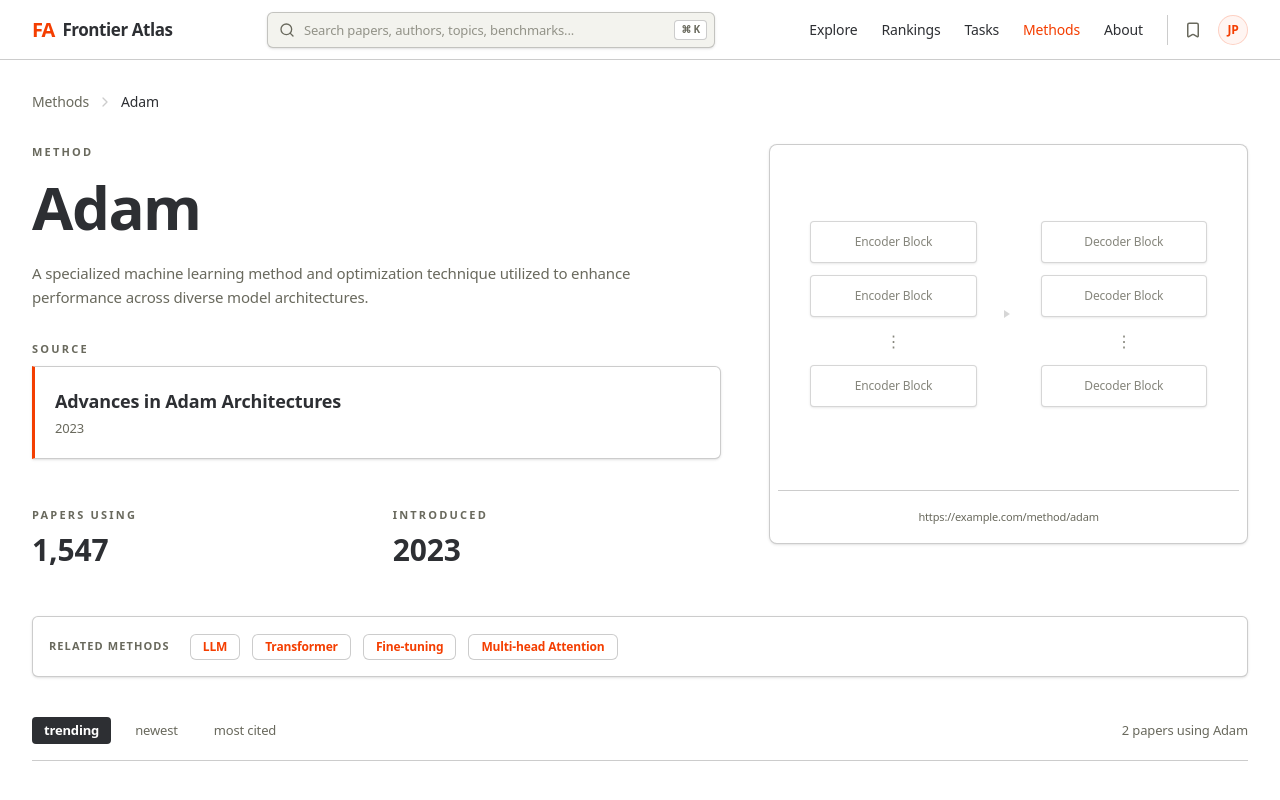
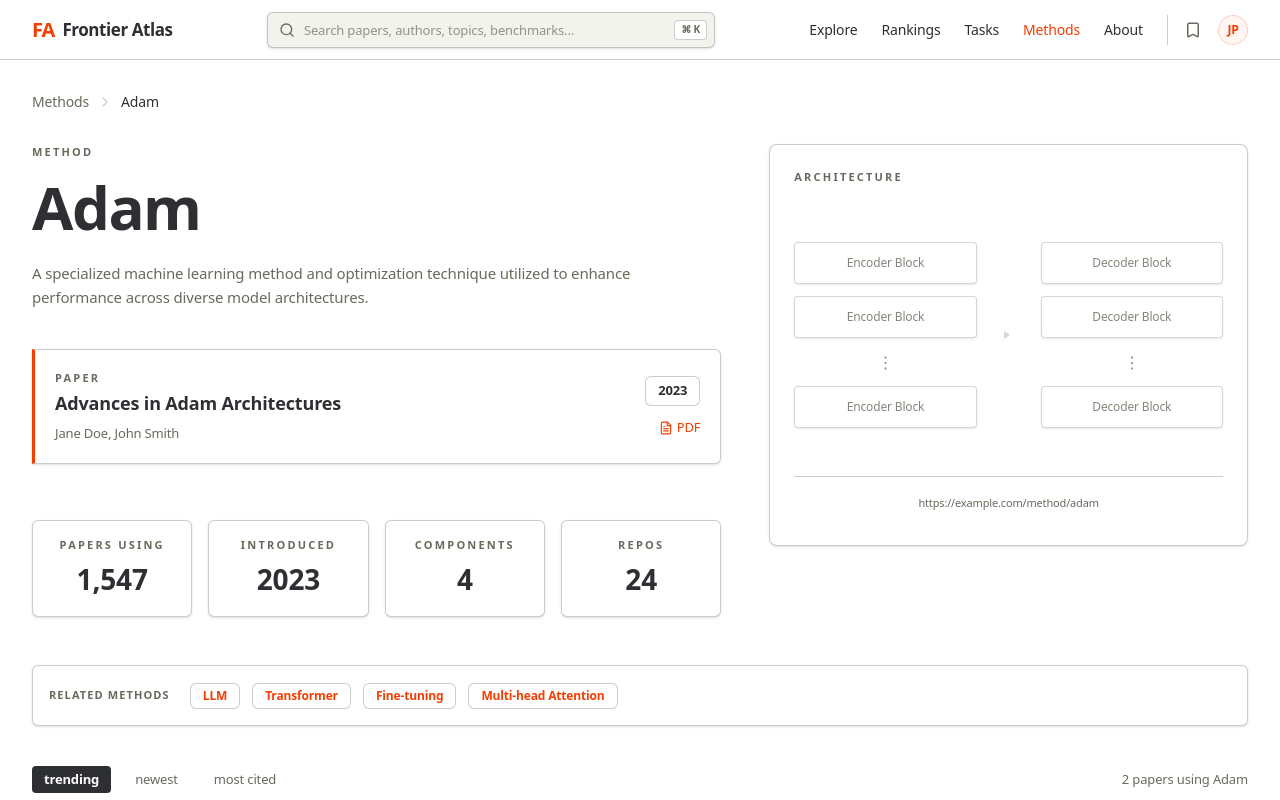
Before and after one commit to abhayXdev/FrontierAtlas-Method, a Next.js app: page /methods/adam in a window 1280 px wide. Shown: the top 800 px of the page. Built offline with nearby package versions, Linux system fonts and the light colour scheme.

Commit message:
feat: apply Stitch layout updates using project schema

```diff
--- a/src/app/methods/[slug]/page.tsx
+++ b/src/app/methods/[slug]/page.tsx
@@ -88,38 +88,60 @@ export default async function MethodDetailPage({
             </div>
 
             <div className="mb-10">
-              <span className="block text-[11px] font-bold text-secondary uppercase mb-2 tracking-[0.2em]">
-                Source
-              </span>
-              <div className="border border-default border-l-[3px] border-l-brand p-5 bg-surface rounded-r-md shadow-sm">
+              <div className="bg-surface border border-default border-l-[3px] border-l-brand p-5 rounded-r-md shadow-sm flex flex-col sm:flex-row justify-between items-start sm:items-center gap-4 mt-2">
                 {sourcePaper ? (
-                  <div className="flex flex-col gap-1">
-                    <Link href={`/paper/${sourcePaper.id}`} className="text-primary font-bold text-lg hover:text-brand transition-colors">
-                      {sourcePaper.title}
-                    </Link>
-                    <span className="text-[13px] text-secondary font-medium">{sourcePaper.date.split('-')[0]}</span>
-                  </div>
+                  <>
+                    <div>
+                      <span className="block text-[11px] font-bold text-secondary uppercase mb-1 tracking-[0.2em]">PAPER</span>
+                      <Link href={`/paper/${sourcePaper.id}`} className="text-lg font-bold text-primary leading-snug hover:text-brand transition-colors">
+                        {sourcePaper.title}
+                      </Link>
+                      <div className="text-[13px] text-secondary mt-2">{sourcePaper.authors.slice(0, 4).join(", ")}{sourcePaper.authors.length > 4 ? " et al." : ""}</div>
+                    </div>
+                    <div className="flex flex-col items-end gap-2 shrink-0">
+                      <span className="bg-surface border border-default text-primary px-3 py-1 rounded-md text-[13px] font-semibold">{sourcePaper.date.split('-')[0]}</span>
+                      <Link href={`/paper/${sourcePaper.id}`} className="flex items-center gap-1 text-brand hover:underline text-[13px] font-medium mt-1">
+                        <FileText className="w-3.5 h-3.5" /> PDF
+                      </Link>
+                    </div>
+                  </>
                 ) : (
                   <span className="text-secondary text-sm">No source available</span>
                 )}
               </div>
             </div>
 
-            <div className="grid grid-cols-2 gap-8 mt-2">
-              <div>
-                <span className="block text-[11px] font-bold tracking-[0.2em] text-secondary uppercase mb-2">
+            <div className="grid grid-cols-2 sm:grid-cols-4 gap-4 mt-4">
+              <div className="bg-surface border border-default rounded-md p-4 text-center shadow-sm">
+                <span className="block text-[11px] font-bold tracking-[0.2em] text-secondary uppercase mb-1">
                   Papers Using
                 </span>
-                <div className="text-3xl font-bold text-primary">
+                <div className="text-[28px] font-bold text-primary mt-1">
                   1,547
                 </div>
               </div>
-              <div>
-                <span className="block text-[11px] font-bold tracking-[0.2em] text-secondary uppercase mb-2">
+              <div className="bg-surface border border-default rounded-md p-4 text-center shadow-sm">
+                <span className="block text-[11px] font-bold tracking-[0.2em] text-secondary uppercase mb-1">
                   Introduced
                 </span>
-                <div className="text-3xl font-bold text-primary">
+                <div className="text-[28px] font-bold text-primary mt-1">
                   {sourcePaper ? sourcePaper.date.split('-')[0] : "2022"}
+                </div>
+              </div>
+              <div className="bg-surface border border-default rounded-md p-4 text-center shadow-sm">
+                <span className="block text-[11px] font-bold tracking-[0.2em] text-secondary uppercase mb-1">
+                  Components
+                </span>
+                <div className="text-[28px] font-bold text-primary mt-1">
+                  4
+                </div>
+              </div>
+              <div className="bg-surface border border-default rounded-md p-4 text-center shadow-sm">
+                <span className="block text-[11px] font-bold tracking-[0.2em] text-secondary uppercase mb-1">
+                  Repos
+                </span>
+                <div className="text-[28px] font-bold text-primary mt-1">
+                  24
                 </div>
               </div>
             </div>
@@ -127,8 +149,11 @@ export default async function MethodDetailPage({
 
           {/* Right Column */}
           <div className="lg:col-span-5 lg:sticky lg:top-24 self-start h-fit">
-            <div className="border border-default rounded-lg bg-surface shadow-sm min-h-[400px] flex flex-col p-2">
-              <div className="flex-1 flex flex-col items-center justify-center p-8 opacity-80">
+            <div className="border border-default rounded-lg bg-surface shadow-sm min-h-[400px] flex flex-col p-6">
+              <div className="flex justify-between items-center mb-6">
+                <h3 className="text-[11px] font-bold tracking-[0.2em] text-secondary uppercase">ARCHITECTURE</h3>
+              </div>
+              <div className="flex-1 flex flex-col items-center justify-center py-8 opacity-80">
                 <div className="flex gap-8 items-center w-full max-w-md">
                   {/* Encoder Stack */}
                   <div className="flex flex-col gap-3 w-1/2">
```
